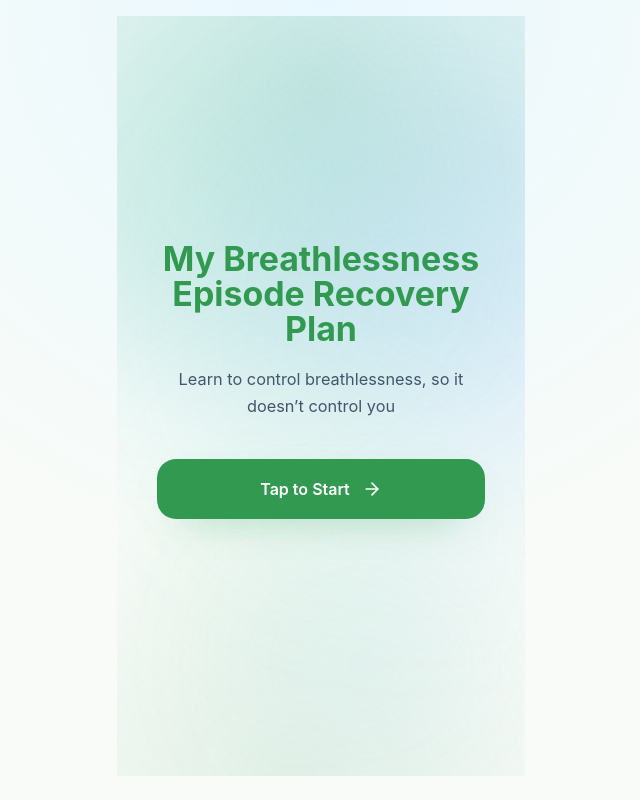
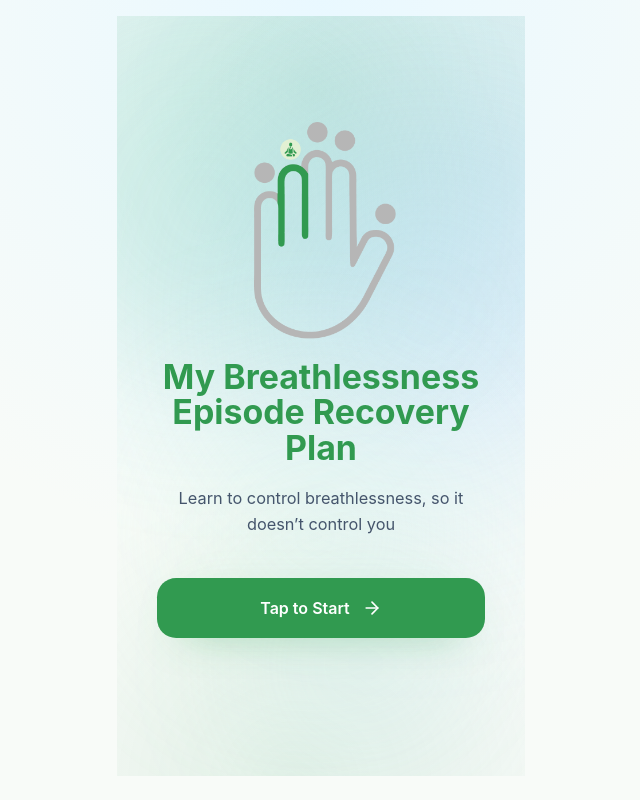
Before and after one commit to know-whats-on/breathe, a React (Vite) app: page /onboarding in a window 1280 px wide. Shown: the whole page, without its empty margins (319-959 px from the left). Built offline with nearby package versions, Linux system fonts and the light colour scheme.

Commit message:
Add onboarding hand animation

```diff
--- a/src/app/components/LoopingDoYourFiveHand.tsx
+++ b/src/app/components/LoopingDoYourFiveHand.tsx
@@ -24,7 +24,15 @@ const HAND_FRAMES = [
   },
 ] as const;
 
-export default function LoopingDoYourFiveHand({ className = "" }: { className?: string }) {
+export default function LoopingDoYourFiveHand({
+  className = "",
+  showLabel = true,
+  handClassName = "w-[11.5rem]",
+}: {
+  className?: string;
+  showLabel?: boolean;
+  handClassName?: string;
+}) {
   const [activeIndex, setActiveIndex] = useState(0);
 
   useEffect(() => {
@@ -39,14 +47,16 @@ export default function LoopingDoYourFiveHand({ className = "" }: { className?:
 
   return (
     <div className={className}>
-      <div className="mx-auto text-center">
-        <p className="text-[0.72rem] font-semibold uppercase tracking-[0.2em] text-[#319A50]">
-          Do Your Five
-        </p>
-      </div>
+      {showLabel && (
+        <div className="mx-auto text-center">
+          <p className="text-[0.72rem] font-semibold uppercase tracking-[0.2em] text-[#319A50]">
+            Do Your Five
+          </p>
+        </div>
+      )}
 
       <div
-        className="relative mx-auto mt-3 w-[11.5rem]"
+        className={`relative mx-auto ${showLabel ? "mt-3" : ""} ${handClassName}`}
         style={{ aspectRatio: "262 / 378" }}
         aria-label="Animated hand guide cycling through the five steps"
       >
--- a/src/app/screens/Onboarding.tsx
+++ b/src/app/screens/Onboarding.tsx
@@ -3,6 +3,7 @@ import { ArrowRight, Check, Copy, Shield, Sparkles } from "lucide-react";
 import { motion, AnimatePresence } from "motion/react";
 import { STARTER_MODULE_RECOMMENDATIONS } from "../content/planContent";
 import { AppFrame, PrimaryButton, ProgressDots, SecondaryButton, Surface, ToggleChip } from "../components/AppChrome";
+import LoopingDoYourFiveHand from "../components/LoopingDoYourFiveHand";
 import { useAppState } from "../state/AppState";
 import type { UserProfile } from "../model/types";
 import { getDisplayName } from "../lib/format";
@@ -283,6 +284,11 @@ export default function Onboarding() {
               />
             </div>
             <div className="relative flex w-full max-w-[20.5rem] flex-col items-center">
+              <LoopingDoYourFiveHand
+                className="mb-5"
+                showLabel={false}
+                handClassName="w-[8.6rem] sm:w-[9.4rem]"
+              />
               <h1 className="max-w-[20.5rem] text-[2.12rem] font-bold leading-[1.04] text-[#319A50]">
                 My Breathlessness Episode Recovery Plan
               </h1>
```
